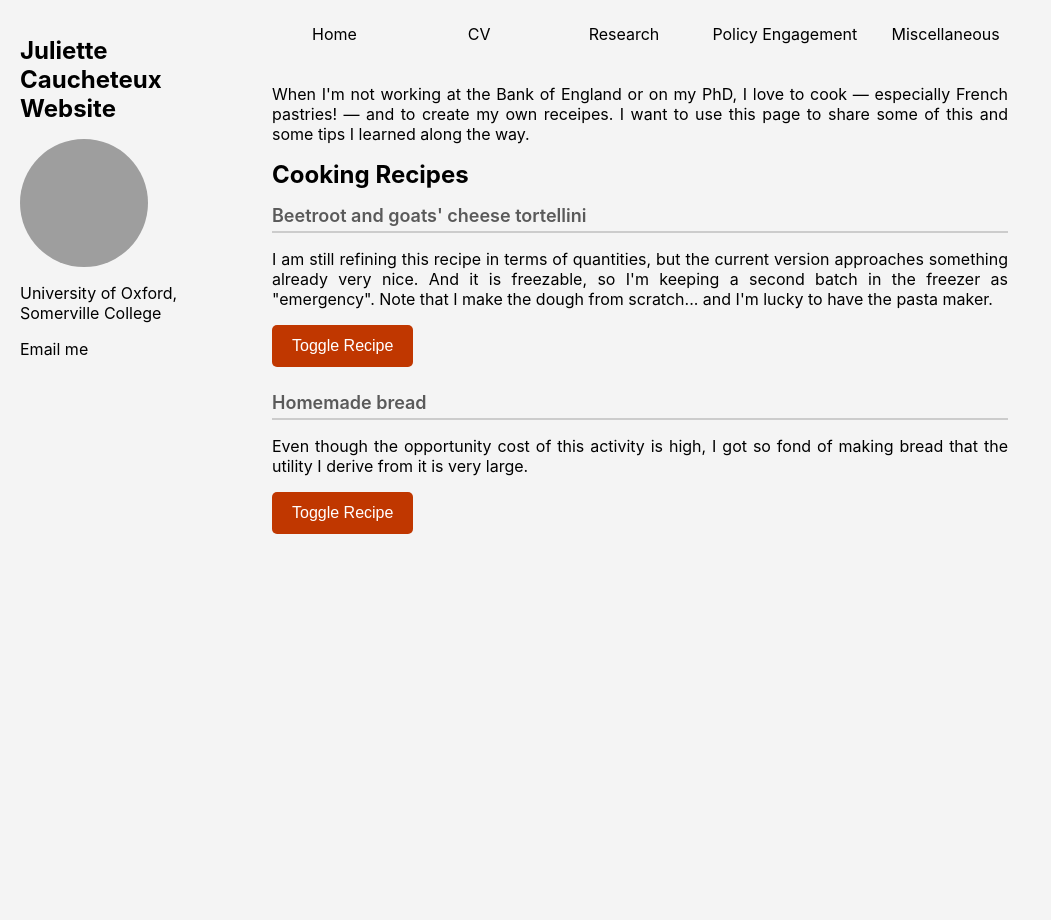
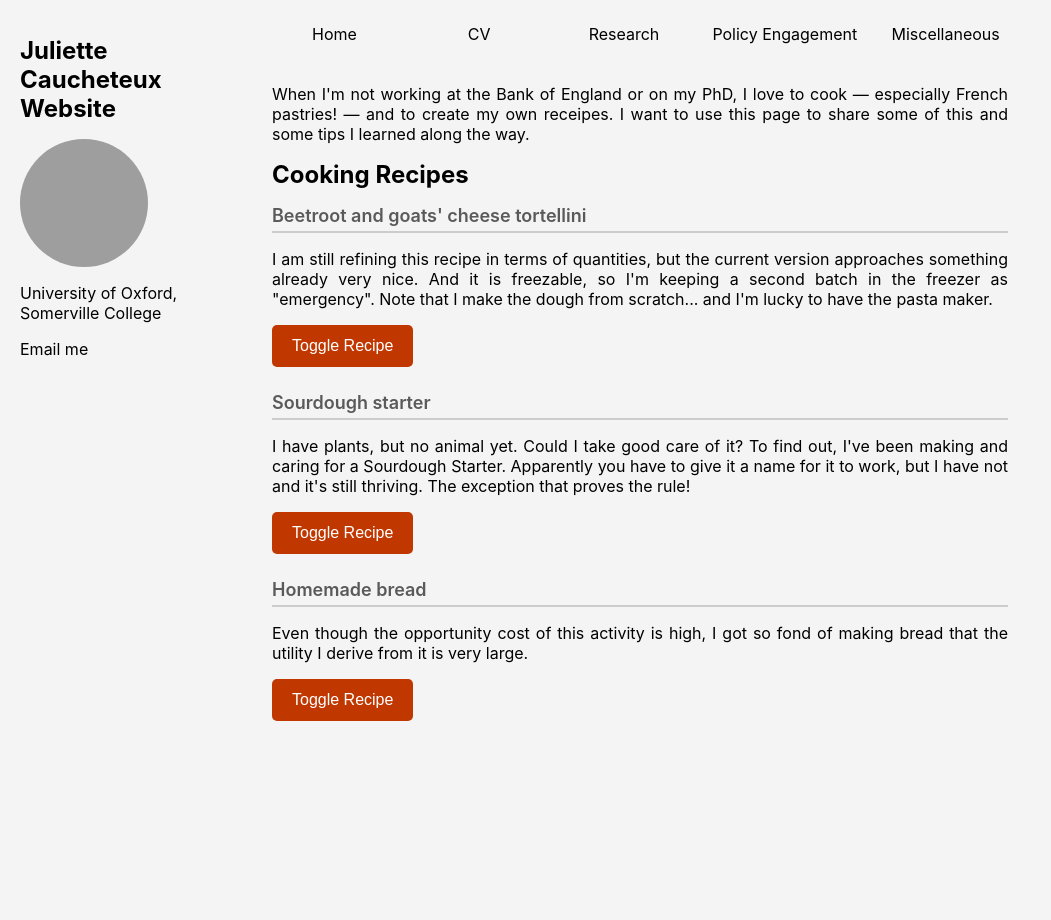
Before and after one commit to JulietteCx/juliettecx.github.io, a Jekyll site: the page built from _pages/miscellaneous/savoury.html, in a window 1280 px wide. Shown: the whole page, without its empty margins (0-1051 px from the left). Built offline with Jekyll 4.4.1, drawn with Linux system fonts in a browser that asks for light colours; grey boxes are pictures that could not be loaded.

Commit message:
Update savoury.html

```diff
--- a/_pages/miscellaneous/savoury.html
+++ b/_pages/miscellaneous/savoury.html
@@ -61,6 +61,22 @@ Note that I make the dough from scratch... and I'm lucky to have the pasta maker
                 <p>You're done!</p>
             </div>
 
+
+<h2> Sourdough starter</h2>
+<p> I have plants, but no animal yet. Could I take good care of it? To find out, I've been making and caring for a Sourdough Starter. Apparently you have to give it a name for it to work, but I have not and it's still thriving. The exception that proves the rule! </p>
+<button class="toggle-btn" onclick="toggleContent('salty-starter')">Toggle Recipe</button>
+
+            <div id="salty-starter" class="hidden">
+                 <h3>Ingredients </h3>
+                <ul>
+                    <li> 500g flour (half wheat and half rye)</li>
+                    <li> 350g water </li>
+                    <li> A pinch of salt </li>
+                    <li> 100g sourdough</li>
+                </ul>
+
+                </div>
+
 <h2> Homemade bread</h2>
 <p> Even though the opportunity cost of this activity is high, I got so fond of making bread that the utility I derive from it is very large. </p>
 <button class="toggle-btn" onclick="toggleContent('salty-bread')">Toggle Recipe</button>
```
Also changed, not shown: other parts of _pages/miscellaneous/savoury.html (+1 -1 lines).
